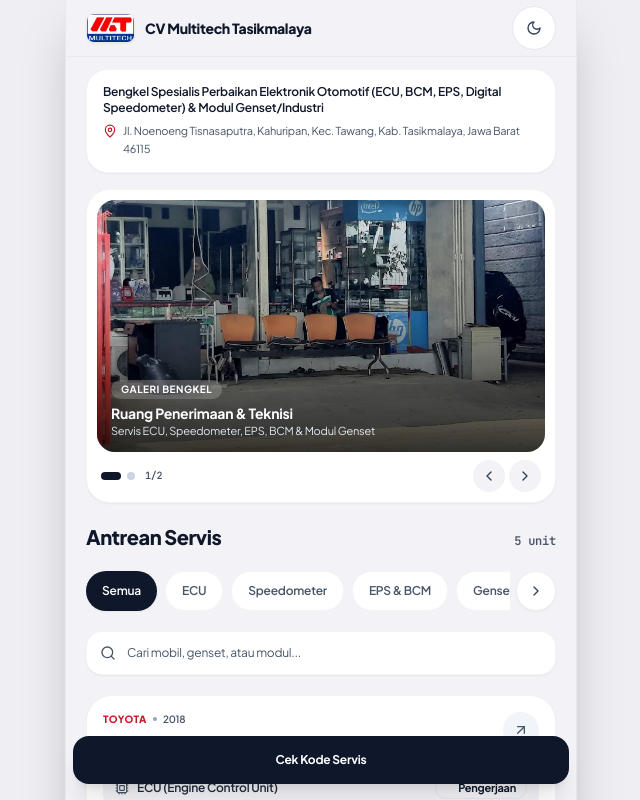
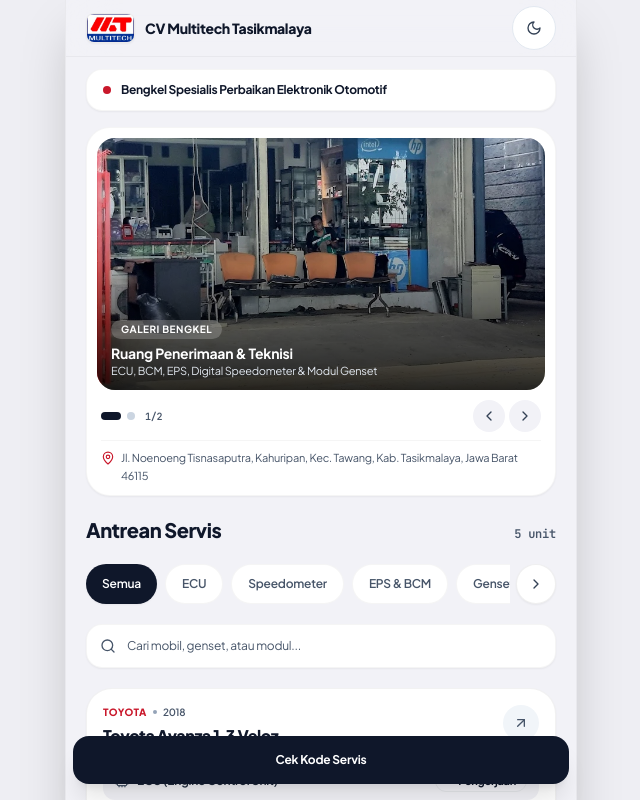
Before and after one commit to feb027/Capstone_Multitech, a Next.js app: page / in a window 1280 px wide. Shown: the top 800 px of the page, without its empty margins (319-959 px from the left). Built offline with nearby package versions, Linux system fonts and the light colour scheme; no server answers; the database is empty.

Commit message:
refine(ui): simplify top tagline and move official address into magazine card

```diff
--- a/src/components/public/PublicQueueClient.tsx
+++ b/src/components/public/PublicQueueClient.tsx
@@ -22,14 +22,14 @@ const SHOP_GALLERY = [
     alt: 'Area ruang tunggu dan penerimaan unit CV Multitech Tasikmalaya',
     tag: 'GALERI BENGKEL',
     title: 'Ruang Penerimaan & Teknisi',
-    subtitle: 'Servis ECU, Speedometer, EPS, BCM & Modul Genset',
+    subtitle: 'ECU, BCM, EPS, Digital Speedometer & Modul Genset',
   },
   {
     src: '/images/shop/multitech-front-wide.jpg',
     alt: 'Tampak depan lokasi bengkel CV Multitech Tasikmalaya',
     tag: 'LOKASI RESMI',
-    title: 'Workshop Tawang, Tasikmalaya',
-    subtitle: 'Jl. Noenoeng Tisnasaputra, Kahuripan',
+    title: 'Workshop CV Multitech Tasikmalaya',
+    subtitle: WORKSHOP_PROFILE.address,
   },
 ];
 
@@ -94,18 +94,15 @@ export function PublicQueueClient({ initialOrders }: { initialOrders: QueueCardP
 
   return (
     <div className="space-y-4">
-      {/* Identitas Alamat Bengkel di Bagian Atas */}
-      <section className="rounded-[22px] border border-black/[0.04] bg-white px-4 py-3.5 shadow-sm dark:border-white/[0.06] dark:bg-[#1C1C1E]">
-        <p className="text-xs font-semibold text-slate-900 dark:text-white">
-          {WORKSHOP_PROFILE.focus}
+      {/* Tagline Spesialisasi Bengkel (Bersih & Minimalis di Atas Majalah) */}
+      <div className="flex items-center gap-2.5 rounded-2xl border border-black/[0.04] bg-white px-4 py-3 shadow-sm dark:border-white/[0.06] dark:bg-[#1C1C1E]">
+        <span className="h-2 w-2 shrink-0 rounded-full bg-[#C9182B] dark:bg-[#F87171]" aria-hidden="true" />
+        <p className="text-xs font-bold tracking-tight text-slate-900 dark:text-white">
+          Bengkel Spesialis Perbaikan Elektronik Otomotif
         </p>
-        <p className="mt-1.5 flex items-start gap-1.5 text-[11px] leading-relaxed text-slate-600 dark:text-slate-400">
-          <MapPin className="mt-0.5 h-3.5 w-3.5 shrink-0 text-[#C9182B] dark:text-[#F87171]" aria-hidden="true" />
-          <span>{WORKSHOP_PROFILE.address}</span>
-        </p>
-      </section>
+      </div>
 
-      {/* Kartu Majalah Landscape (Rapi, Terkunci aspect-[16/9]) */}
+      {/* Kartu Majalah Landscape (Foto + Alamat Lengkap Resmi) */}
       <section
         aria-label="Galeri Bengkel Multitech"
         className="overflow-hidden rounded-[24px] border border-black/[0.04] bg-white p-2.5 shadow-sm dark:border-white/[0.06] dark:bg-[#1C1C1E]"
@@ -121,7 +118,7 @@ export function PublicQueueClient({ initialOrders }: { initialOrders: QueueCardP
             alt={currentSlide.alt}
             className="absolute inset-0 h-full w-full object-cover object-center transition-transform duration-300 group-hover:scale-105"
           />
-          <div className="absolute inset-0 bg-gradient-to-t from-black/80 via-black/20 to-transparent" />
+          <div className="absolute inset-0 bg-gradient-to-t from-black/85 via-black/20 to-transparent" />
           <div className="absolute bottom-3 left-3.5 right-3.5">
             <span className="inline-block rounded-full bg-white/20 px-2.5 py-0.5 text-[10px] font-bold tracking-wider text-white backdrop-blur-md">
               {currentSlide.tag}
@@ -129,14 +126,15 @@ export function PublicQueueClient({ initialOrders }: { initialOrders: QueueCardP
             <p className="mt-1 truncate text-sm font-bold text-white">
               {currentSlide.title}
             </p>
-            <p className="truncate text-[11px] text-slate-200">
+            <p className="line-clamp-2 text-[11px] leading-snug text-slate-200">
               {currentSlide.subtitle}
             </p>
           </div>
         </button>
 
-        {/* Navigasi Majalah Ringkas di Bawah Gambar */}
-        <div className="mt-2 flex items-center justify-between px-1">
+        {/* Kontrol Slide & Alamat Lokasi Resmi di Bawah Foto Majalah */}
+        <div className="mt-2.5 px-1">
+          <div className="flex items-center justify-between">
             <div className="flex items-center gap-1.5">
               {SHOP_GALLERY.map((item, idx) => (
                 <button
@@ -176,6 +174,12 @@ export function PublicQueueClient({ initialOrders }: { initialOrders: QueueCardP
                 <ChevronRight className="h-4 w-4" aria-hidden="true" />
               </button>
             </div>
+          </div>
+
+          <p className="mt-2 flex items-start gap-1.5 border-t border-black/[0.04] pt-2 text-[11px] leading-relaxed text-slate-600 dark:border-white/[0.06] dark:text-slate-400">
+            <MapPin className="mt-0.5 h-3.5 w-3.5 shrink-0 text-[#C9182B] dark:text-[#F87171]" aria-hidden="true" />
+            <span>{WORKSHOP_PROFILE.address}</span>
+          </p>
         </div>
       </section>
 
```
Lines whose indentation alone changed are shown as unchanged.
